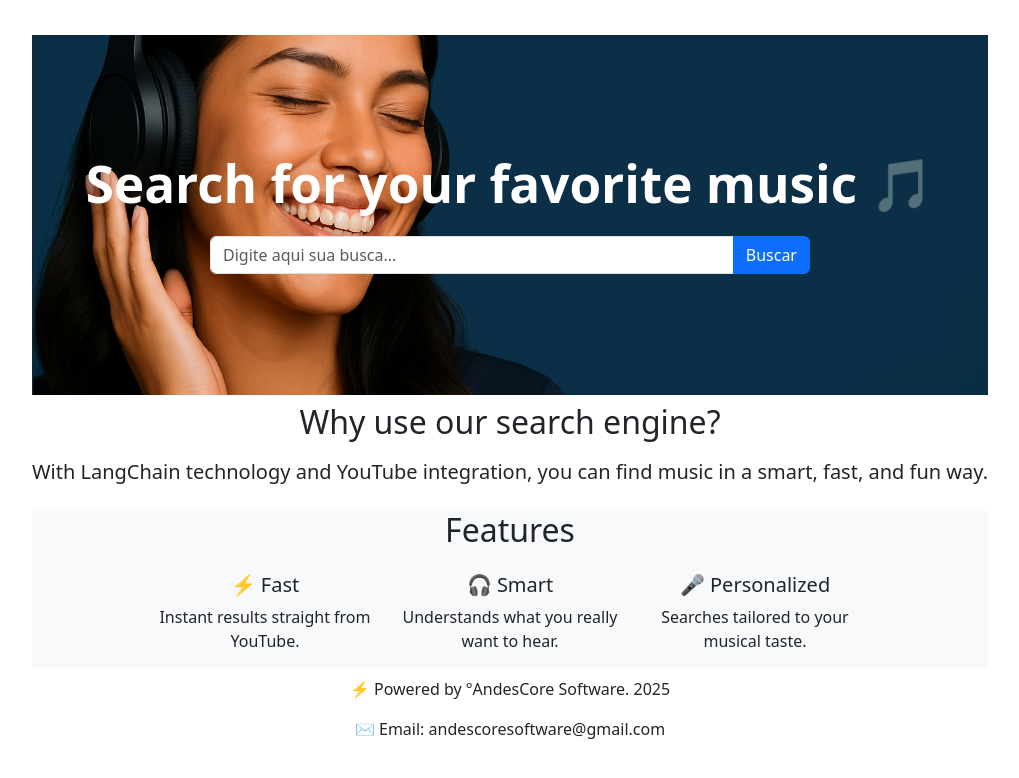
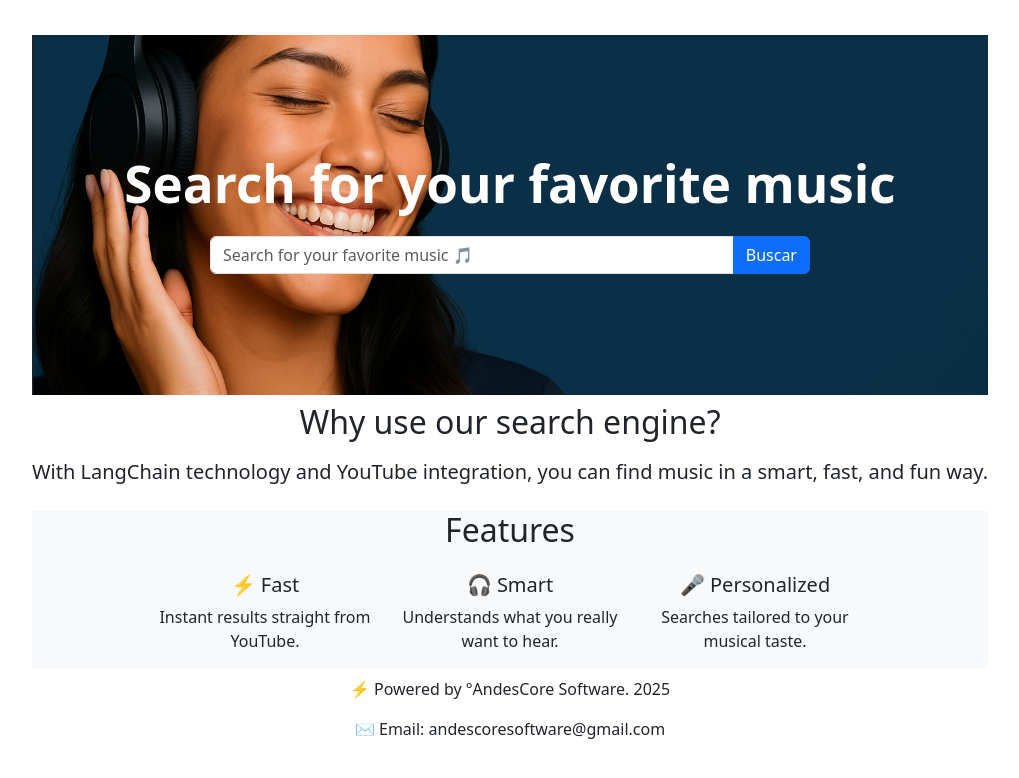
Before and after one commit to lmgaspa/music_search_langchain, a React (Vite) app in the folder frontend/: page / in a window 1280 px wide. Shown: the top 778 px of the page, without its empty margins (130-1149 px from the left). Built offline with nearby package versions, Linux system fonts and the light colour scheme.

Commit message:
new version9

```diff
--- a/frontend/src/components/Banner.tsx
+++ b/frontend/src/components/Banner.tsx
@@ -35,7 +35,7 @@ const Banner: React.FC = () => {
       {/* Banner com input */}
       <div className="banner bg-dark text-white py-5">
         <div className="container">
-          <h1 className="fw-bold text-center mb-4">Search for your favorite music 🎵</h1>
+          <h1 className="fw-bold text-center mb-4">Search for your favorite music</h1>
 
           {/* Input centralizado e responsivo */}
           <div className="d-flex justify-content-center">
@@ -43,7 +43,7 @@ const Banner: React.FC = () => {
               <input
                 type="text"
                 className="form-control"
-                placeholder="Digite aqui sua busca..."
+                placeholder="Search for your favorite music 🎵"
                 value={query}
                 onChange={(e) => setQuery(e.target.value)}
                 onKeyDown={(e) => e.key === 'Enter' && handleSearch()}
```
